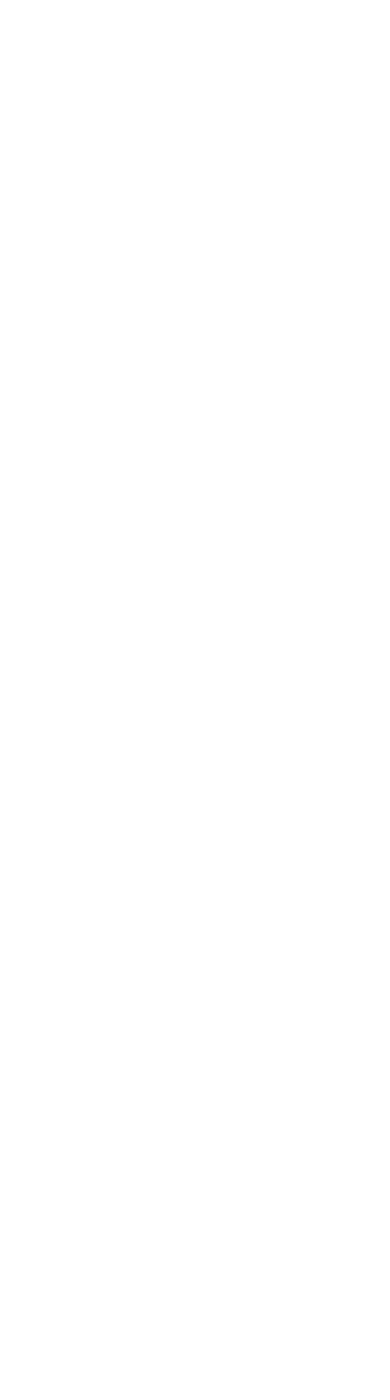
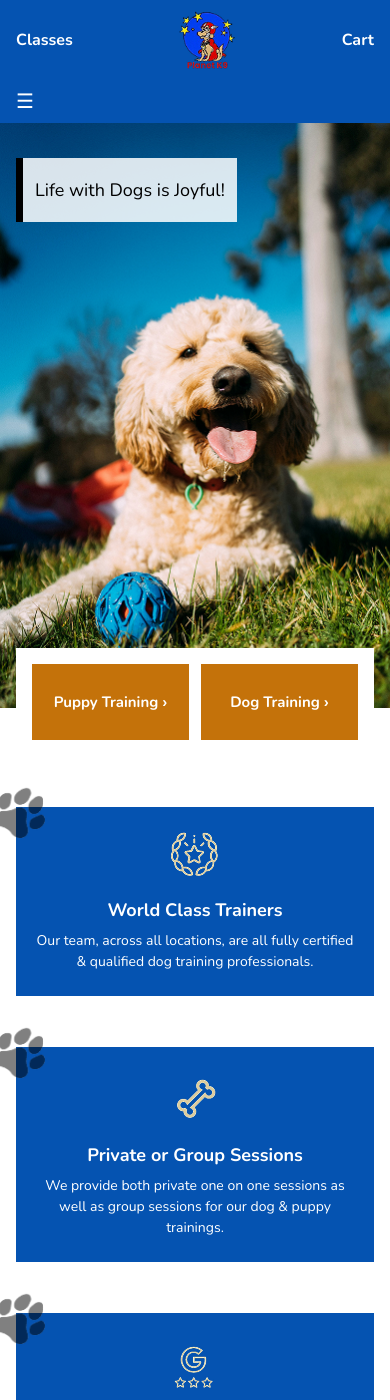
Before and after one commit to Palatipdev/INFO20005_A3a_1651256, a plain HTML site: page index.html in a window 390 px wide. Shown: the top 1400 px of the page. Before the commit the page ends 844 px from the top, so only its background shows below. Drawn offline with nearby package versions, Linux system fonts and the light colour scheme.

Commit message:
Homepage - Mobile HTML and CSS complete

```diff
--- a/css/style.css
+++ b/css/style.css
@@ -0,0 +1,145 @@
+/* Declaring color's variable */
+:root {
+    --primary:#0553B1;
+    --accent: #C4720A;
+    --blackText: #2C2C2C;
+    --black: #000000;
+    --white: #FFFFFF;
+}
+
+/* Removes Browser's spacing , border box overflow */
+* {
+    margin: 0;
+    padding: 0;
+    box-sizing: border-box;
+}
+
+/* Setting Screen Width and Fonts */
+body {
+  font-family: 'Nunito', sans-serif;
+  background: var(--white);
+  color: var(--blackText);
+  max-width: 390px;
+  margin: 0 auto;
+}
+
+/* NAV */
+
+.navbar {
+  background: var(--primary);
+  display: flex;
+  justify-content: space-between;
+  align-items: center;
+  padding: 10px 16px;
+}
+
+.navbar a {
+  color: white;
+  text-decoration: none;
+  font-weight: 700;
+  font-size: 16px;
+}
+
+.logo {
+  width: 60px;
+  height: 60px;
+  object-fit: contain;
+}
+
+.hamburgerNav {
+  background: var(--primary);
+  color: white;
+  padding: 8px 16px;
+  font-size: 20px;
+}
+
+/* HERO */
+.hero {
+  position: relative;
+  width: 100%;
+}
+
+.hero-img {
+  width: 100%;
+  display: block;
+}
+
+.slogan-box {
+  position: absolute;
+  top: 35px;
+  left: 16px;
+  background: rgba(255,255,255,0.85);
+  padding: 20px 12px;
+  border-left: 7px solid var(--black);
+}
+
+.slogan-box p {
+    font-weight: 800s;
+    font-size: 18px;
+    color: var(--black)
+}
+
+/* CTA BUTTONS */
+.cta-buttons {
+  display: flex;
+  gap: 12px;
+  padding: 16px;
+  background: var(--white);
+  margin-top: -60px;
+  position: relative;
+  z-index: 1;
+  margin-left: 16px;
+  margin-right: 16px;
+}
+
+.cta-btn {
+  flex: 1;
+  background: var(--accent);
+  color: var(--white);
+  text-decoration: none;
+  text-align: center;
+  padding: 28px 20px;
+  font-weight: 700;
+  font-size: 15px;
+}
+
+/* Badges */
+.trust-badges {
+  display: flex;
+  flex-direction: column;
+  gap: 16px;
+  padding: 16px;
+}
+
+.badge {
+  background: var(--primary);
+  color: var(--white);
+  padding: 24px 16px;
+  text-align: center;
+  position: relative;
+  overflow: visible;
+  margin-top: 35px;
+}
+
+.paw-icon {
+  position: absolute;
+  top: -55px;
+  left: -55px;
+  width: 120px;
+  height: 120px;
+}
+
+.badge-icon {
+  font-size: 32px;
+  margin-bottom: 12px;
+}
+
+.badge h3 {
+  font-size: 18px;
+  font-weight: 700;
+  margin-bottom: 8px;
+}
+.badge p {
+  font-size: 14px;
+  line-height: 1.5;
+}
--- a/index.html
+++ b/index.html
@@ -4,10 +4,56 @@
     <meta charset="UTF-8">
     <meta name="viewport" content="width=device-width, initial-scale=1.0">
     <title>Homepage</title>
+    <link rel="stylesheet" href="css/style.css">
+    <link rel="stylesheet" href="https://fonts.googleapis.com/css2?family=Nunito:wght@400;600;700;800&display=swap" rel="stylesheet">
 </head>
 <body>
+
+    <!-- NAV -->
     <header>
+        <nav class = "navbar">
+            <a href="classes.html">Classes</a>
+            <img src="images/logo.png" alt = "Planet K9 Logo" class = "logo">
+            <a href= "cart.html">Cart</a>
+        </nav>
+        <div class = hamburgerNav>&#9776;</div>
+    </header>
 
-    </header>
+    <!-- HERO -->
+    <section class="hero">
+        <div class="slogan-box">
+        <p>Life with Dogs is Joyful!</p>
+        </div>
+        <img src="images/hero_mobile.png" alt="Happy dog" class="hero-img">
+    </section>
+
+    <!-- CTA BUTTONS -->
+    <section class="cta-buttons">
+        <a href="classes.html" class="cta-btn">Puppy Training › </a>
+        <a href="classes.html" class="cta-btn">Dog Training › </a>
+    </section>
+
+    <!-- TRUST BADGES -->
+    <section class="trust-badges">
+        <div class="badge">
+            <img src="images/dogPaw.png" alt="" class="paw-icon">
+            <img src="images/wct_visual.png" alt="" class="badge-icon">
+            <h3>World Class Trainers</h3>
+            <p>Our team, across all locations, are all fully certified & qualified dog training professionals.</p>
+        </div>
+        <div class="badge">
+            <img src="images/dogPaw.png" alt="" class="paw-icon">
+            <img src="images/PorG_visual.png" alt="" class="badge-icon">
+            <h3>Private or Group Sessions</h3>
+            <p>We provide both private one on one sessions as well as group sessions for our dog & puppy trainings.</p>
+        </div>
+        <div class="badge">
+            <img src="images/dogPaw.png" alt="" class="paw-icon">
+            <img src="images/google_review_visual.png" alt="" class="badge-icon">
+            <h3>100+ 5 Stars Reviews</h3>
+            <p>We are proudly one of Melbourne's top rated dog & puppy school on both Facebook & Google.</p>
+        </div>
+    </section>
+
 </body>
 </html>
```
Also changed, not shown: cart.html (added, +13 -0 lines), classes.html (added, +13 -0 lines), images/PorG_visual.png (added), images/dogPaw.png (added), images/google_review_visual.png (added), images/hero_mobile.png (added), images/location_desktop.png (added), images/logo.png (added), images/opening_hours_desktop.png (added), images/phone_desktop.png (added), images/wct_visual.png (added), 1 other file.
